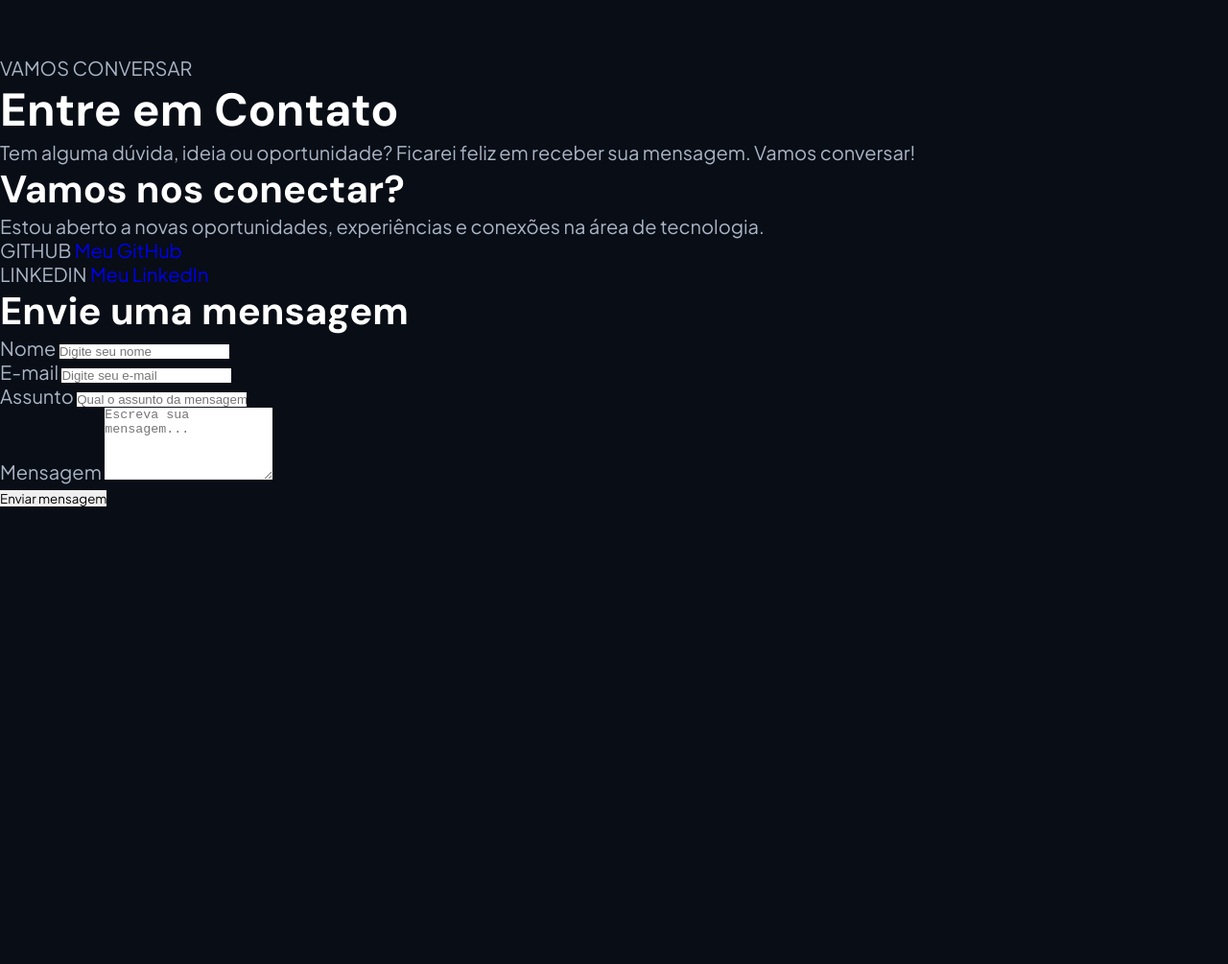
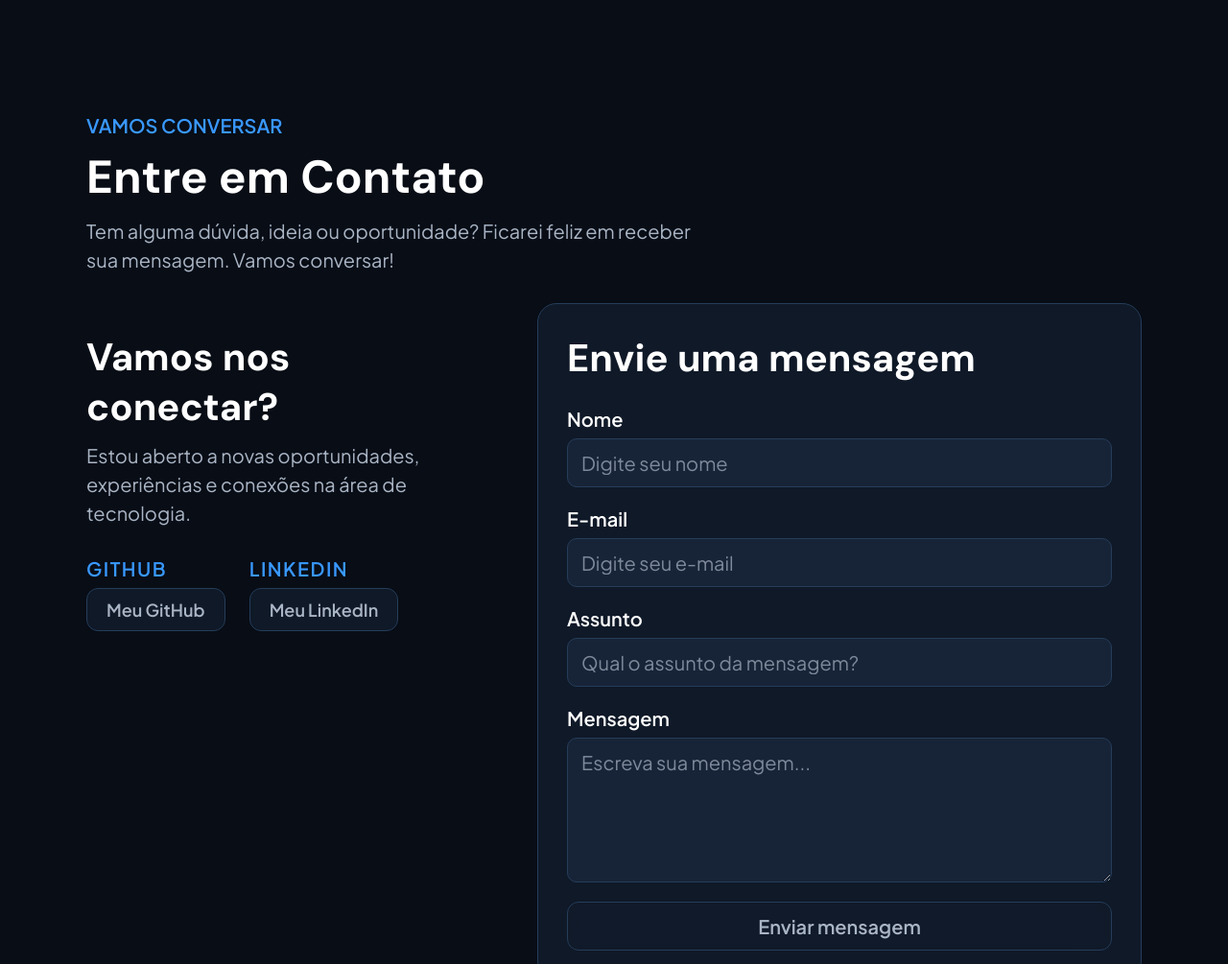
Before and after one commit to GabrielMiranda14/Portfolio, a plain HTML site: page index.html in a window 1280 px wide. Shown: the part 4420-5425 px from the top of the page at 96% size. Before the commit the page ends 4949 px from the top, so only its background shows below. Drawn offline with Linux system fonts and the light colour scheme.

Commit message:
style: Contacts section stylization

```diff
--- a/src/styles/style.css
+++ b/src/styles/style.css
@@ -577,3 +577,220 @@ main {
     color: var(--color-primary-light);
     transform: translateY(-3px);
 }
+
+.contact-section {
+    padding: 60px 0px;
+}
+
+.contact-container {
+    width: min(1100px, calc(100% - 40px));
+    margin: 0 auto;
+}
+
+.contact-heading {
+    max-width: 650px;
+    display: flex;
+    flex-direction: column;
+    align-items: flex-start;
+    gap: 10px;
+}
+
+.contact-label {
+    color: var(--color-primary-light);
+    font-size: var(--body-size);
+    font-weight: 600;
+}
+
+.contact-heading h2 {
+    font-family: var(--h2-font);
+    font-size: var(--h2-size);
+    font-weight: 700;
+    color: var(--color-text);
+}
+
+.contact-heading p {
+    max-width: 650px;
+    color: var(--color-text-secondary);
+    font-size: var(--body-size);
+    line-height: 1.5;
+}
+
+.contact-content {
+    display: grid;
+    grid-template-columns: 0.8fr 1.2fr;
+    align-items: stretch;
+    gap: 50px;
+    margin-top: 30px;
+}
+
+.contact-info {
+    display: flex;
+    flex-direction: column;
+    align-items: flex-start;
+    gap: 30px;
+    padding: 30px 0px;
+}
+
+.contact-info-heading {
+    display: flex;
+    flex-direction: column;
+    align-items: flex-start;
+    gap: 10px;
+}
+
+.contact-info-heading h3 {
+    color: var(--color-text);
+    font-family: var(--h3-font);
+    font-size: var(--h3-size);
+    font-weight: 700;
+}
+
+.contact-info-heading p {
+    color: var(--color-text-secondary);
+    font-size: var(--body-size);
+    line-height: 1.5;
+}
+
+.social-media {
+    display: flex;
+    align-items: center;
+    gap: 25px;
+}
+
+.contact-detail {
+    display: flex;
+    flex-direction: column;
+    align-items: flex-start;
+    gap: 8px;
+}
+
+.contact-detail-label {
+    color: var(--color-primary-light);
+    font-size: var(--body-size);
+    font-weight: 600;
+    letter-spacing: 1.5px;
+}
+
+.contact-detail a {
+    display: inline-flex;
+    justify-content: center;
+    align-items: center;
+    padding: 10px 20px;
+    border-radius: 12px;
+    background-color: rgba(17, 27, 43, 0.90);
+    color: var(--color-text-secondary);
+    border: 1px solid var(--color-border);
+    font-weight: 600;
+    font-size: 18px;
+    backdrop-filter: blur(16px);
+    -webkit-backdrop-filter: blur(16px);
+    transition: var(--transition-default);
+}
+
+.contact-detail a:hover {
+    border-color: var(--color-primary);
+    color: var(--color-primary-light);
+    transform: translateY(-3px);
+}
+
+.contact-form-card {
+    display: flex;
+    flex-direction: column;
+    gap: 25px;
+    padding: 30px;
+    background-color: var(--color-surface-transparent);
+    border: 1px solid var(--color-border);
+    border-radius: 20px;
+    backdrop-filter: blur(16px);
+    -webkit-backdrop-filter: blur(16px);
+    transition: var(--transition-default);
+}
+
+.contact-form-card:hover {
+    border-color: var(--color-primary);
+}
+
+.contact-form-card h3 {
+    color: var(--color-text);
+    font-family: var(--h3-font);
+    font-size: var(--h3-size);
+    font-weight: 700;
+}
+
+#contact-form {
+    display: flex;
+    flex-direction: column;
+    gap: 20px;
+}
+
+.form-group {
+    display: flex;
+    flex-direction: column;
+    gap: 8px;
+}
+
+.form-group label {
+    color: var(--color-text);
+    font-size: var(--body-size);
+    font-weight: 600;
+}
+
+.form-group input,
+.form-group textarea {
+    width: 100%;
+    padding: 12px 14px;
+    background-color: var(--color-surface-light);
+    border: 1px solid var(--color-border);
+    border-radius: 10px;
+    color: var(--color-text);
+    font-family: var(--font-body);
+    font-size: var(--body-size);
+    outline: none;
+    transition: var(--transition-default);
+}
+
+.form-group input::placeholder,
+.form-group textarea::placeholder {
+    color: var(--color-text-secondary);
+    opacity: 0.7;
+}
+
+.form-group input:focus,
+.form-group textarea:focus {
+    border-color: var(--color-primary);
+    box-shadow: 0 0 0 3px rgba(37, 137, 232, 0.12);
+}
+
+.form-group textarea {
+    resize: vertical;
+    min-height: 130px;
+}
+
+.contact-submit {
+    display: inline-flex;
+    justify-content: center;
+    align-items: center;
+    padding: 12px 24px;
+    border-radius: 12px;
+    background-color: var(--color-surface-transparent);
+    color: var(--color-text-secondary);
+    border: 1px solid var(--color-border);
+    font-family: var(--font-body);
+    font-weight: 600;
+    font-size: var(--body-size);
+    cursor: pointer;
+    backdrop-filter: blur(16px);
+    -webkit-backdrop-filter: blur(16px);
+    transition: var(--transition-default);
+}
+
+.contact-submit:hover {
+    border-color: var(--color-primary);
+    color: var(--color-primary-light);
+    transform: translateY(-3px);
+}
+
+.contact-submit:active {
+    transform: translateY(2px) scale(0.98);
+    box-shadow: inset 0 2px 4px rgba(0, 0, 0, 0.2);
+}
```
